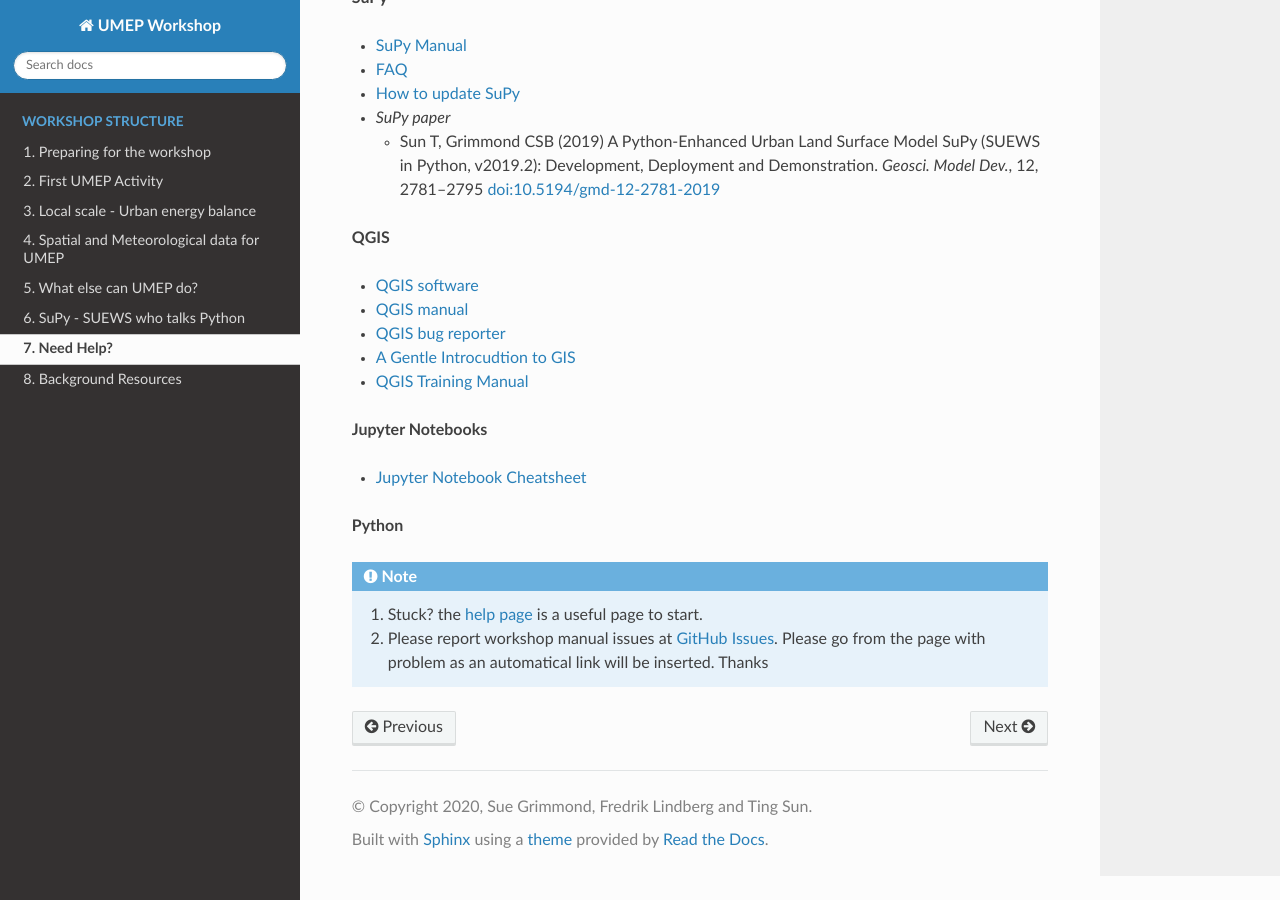
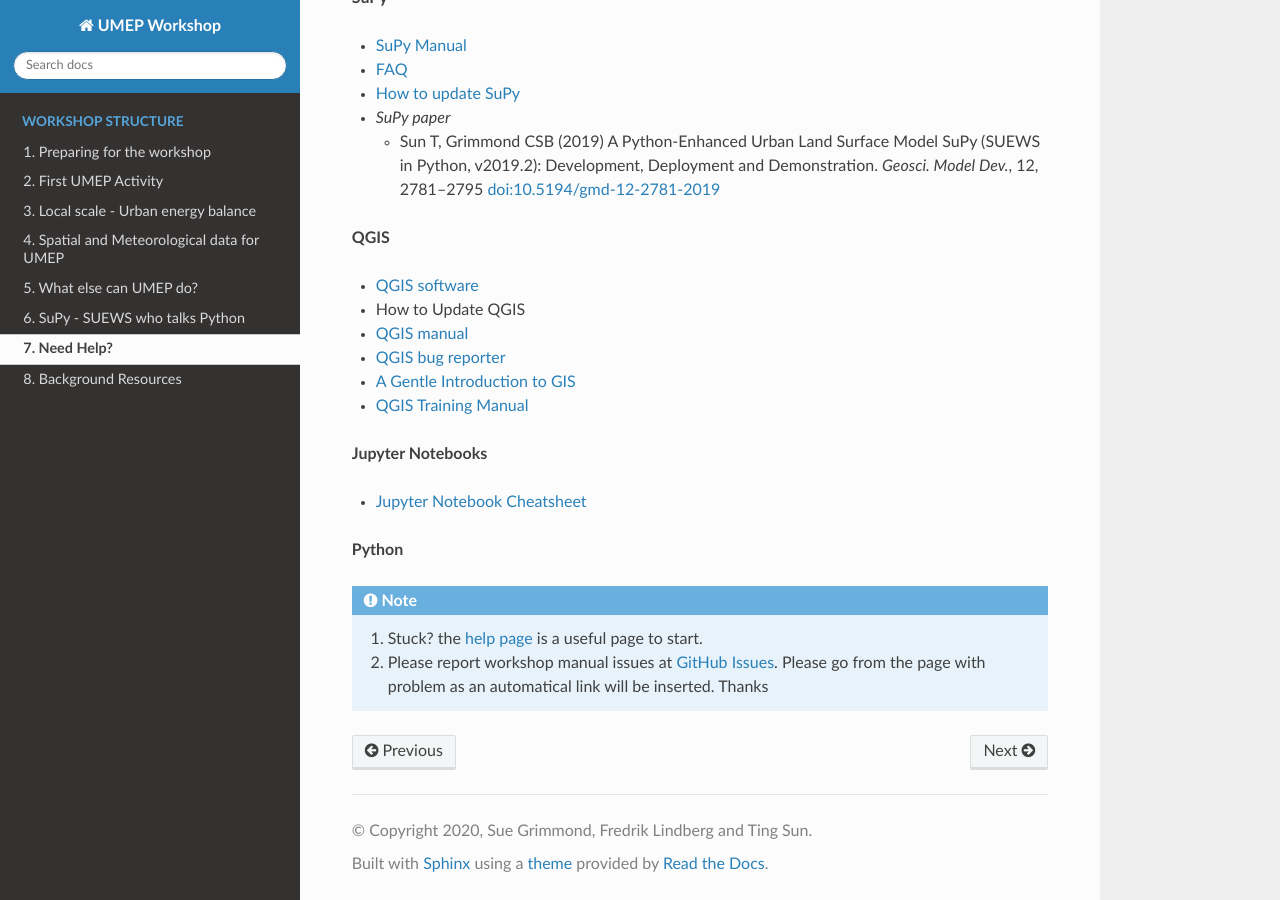
Before and after one commit to Urban-Meteorology-Reading/UMEP-Workshop, a Sphinx documentation site: the page built from source/NeedHelp.rst, in a window 1280 px wide and 900 px high, scrolled down 918 px. Built offline with Sphinx 7.4.7 and the Read the Docs theme 2.0.0, drawn with Linux system fonts in a browser that asks for light colours.

Commit message:
Update NeedHelp.rst

```diff
--- a/source/NeedHelp.rst
+++ b/source/NeedHelp.rst
@@ -52,9 +52,10 @@
 **QGIS**
 
 - `QGIS software <https://qgis.org/en/site/>`__
+- How to Update QGIS
 - `QGIS manual <https://docs.qgis.org/3.10/en/docs/index.html>`__
 - `QGIS bug reporter <https://github.com/qgis/QGIS/issues>`__
-- `A Gentle Introcudtion to GIS <https://docs.qgis.org/3.10/en/docs/gentle_gis_introduction/index.html>`__
+- `A Gentle Introduction to GIS <https://docs.qgis.org/3.10/en/docs/gentle_gis_introduction/index.html>`__
 - `QGIS Training Manual <https://docs.qgis.org/3.10/en/docs/training_manual/index.html>`__
 
 
```
